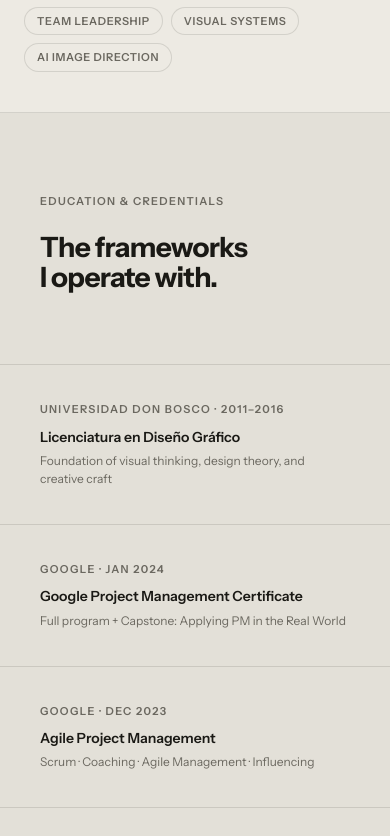
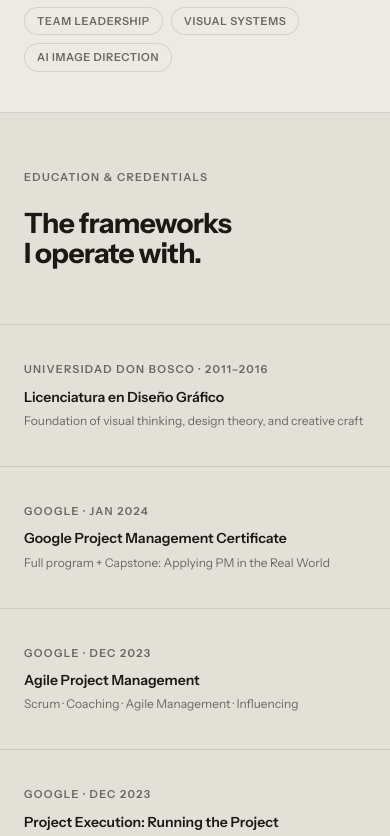
Before and after one commit to rogerpaniagua/roger-paniagua, a Next.js app: page / in a window 390 px wide. Shown: the part 4768-5604 px from the top of the page. Built offline with nearby package versions, Linux system fonts and the light colour scheme.

Commit message:
Fix education section padding across all breakpoints

```diff
--- a/app/globals.css
+++ b/app/globals.css
@@ -234,7 +234,7 @@ nav {
 /* CREDENTIALS */
 .creds-section { border-bottom: 1px solid var(--border); background: var(--card); }
 .creds-grid { display: grid; grid-template-columns: repeat(3, 1fr); border-top: 1px solid var(--border); }
-.cred { padding: 36px 40px; border-right: 1px solid var(--border); border-bottom: 1px solid var(--border); text-decoration: none; display: block; transition: background .2s, color .2s; cursor: default; }
+.cred { padding: 36px 56px; border-right: 1px solid var(--border); border-bottom: 1px solid var(--border); text-decoration: none; display: block; transition: background .2s, color .2s; cursor: default; }
 .cred:nth-child(3n) { border-right: none; }
 a.cred { cursor: pointer; }
 a.cred:hover { background: #2a2825; }
@@ -299,7 +299,7 @@ footer { background: var(--black); margin: 0; padding: 0; overflow: hidden; line
   .exp-list-item { padding: 20px 24px; }
   .exp-detail-col { padding: 40px 24px; }
   .creds-grid { grid-template-columns: 1fr; }
-  .cred { border-right: none; }
+  .cred { border-right: none; padding: 36px 24px; }
   .contact-wrap { grid-template-columns: 1fr; gap: 48px; padding: 64px 24px; }
   .cs-content { padding: 56px 24px; }
   .cs-footer-nav { padding: 56px 24px; }
--- a/app/page.tsx
+++ b/app/page.tsx
@@ -319,7 +319,7 @@ export default function Home() {
 
       {/* CREDENTIALS */}
       <div className="creds-section" data-animate>
-        <div className="sec-header" style={{ padding: '80px 40px 48px' }}>
+        <div className="sec-header">
           <div className="eyebrow">Education &amp; Credentials</div>
           <h2 className="heading">The frameworks<br />I operate with.</h2>
         </div>
```
